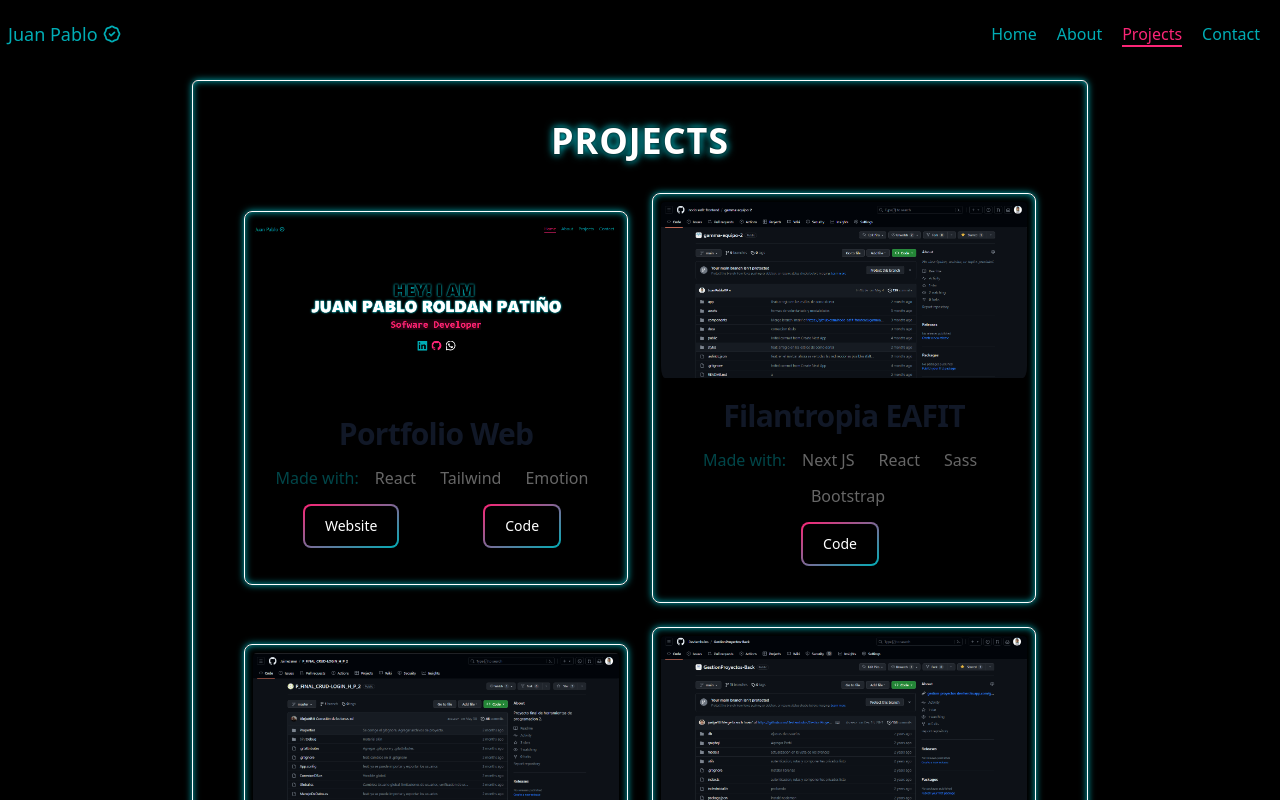
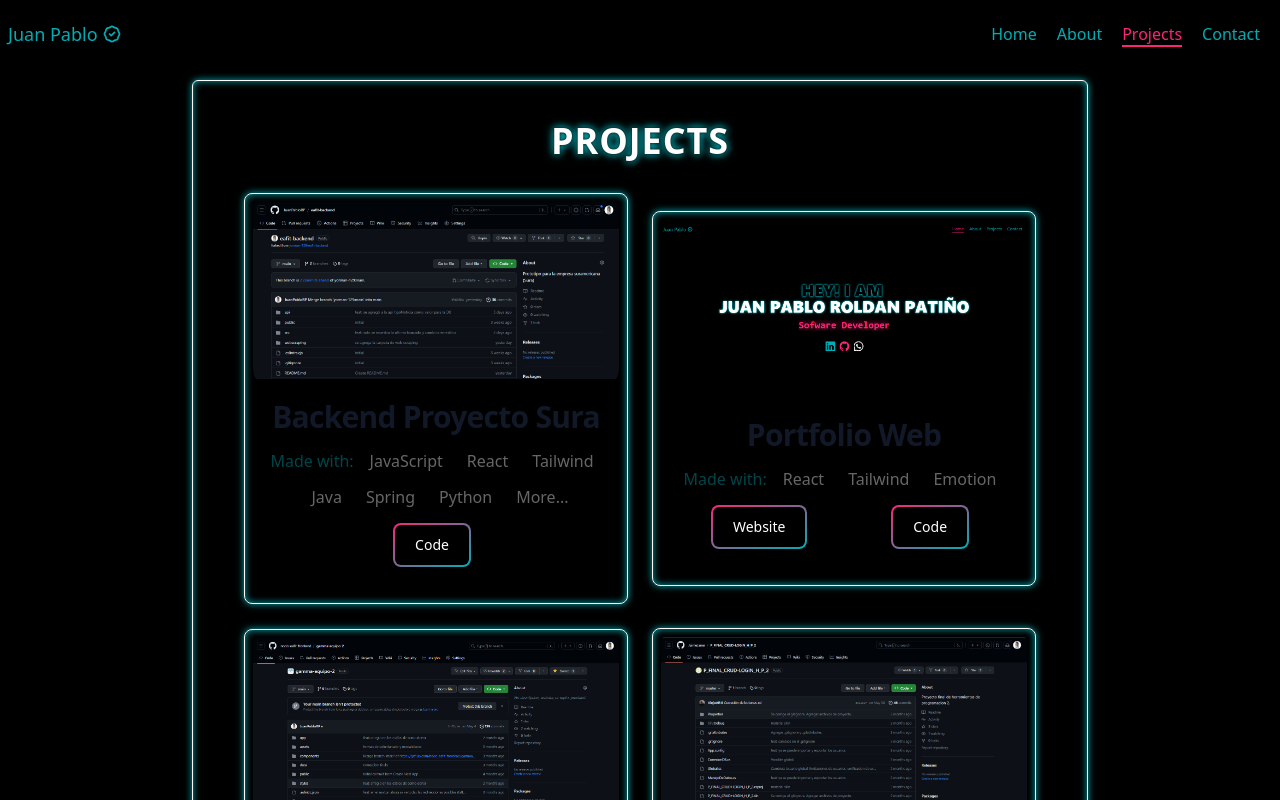
Before and after one commit to JuanPabloRP/portfolio_website, a React (Vite) app: page /projects in a window 1280 px wide. Shown: the top 800 px of the page. Built offline with nearby package versions, Linux system fonts and the light colour scheme.

Commit message:
feat: se agrego otro proyecto a la seccion de proyectos y cambio de color al HTML

```diff
--- a/index.html
+++ b/index.html
@@ -1,5 +1,5 @@
 <!DOCTYPE html>
-<html lang="en">
+<html lang="en" class="bg-black text-white">
 	<head>
 		<meta charset="UTF-8" />
 		<link rel="icon" type="image/png" href="./public/favicon.ico" />
--- a/src/data/projects.js
+++ b/src/data/projects.js
@@ -5,8 +5,30 @@ import imgCrudLogin from '../assets/img/imgCrudLogin.webp';
 import imgGestionProjectBack from '../assets/img/imgGestionProjectBack.webp';
 import imgGestionProyectos from '../assets/img/imgGestionProyectos.webp';
 import imgProjectCiclo3 from '../assets/img/imgProjectCiclo3.webp';
+import imgBackendEafitCode from '../assets/img/imgBackendEafitCode.webp';
 
 export const projects = [
+	{
+		id: nanoid(),
+		image: imgBackendEafitCode,
+		name: 'Backend Proyecto Sura',
+		tags: [
+			{ id: nanoid(), tag: 'JavaScript' },
+			{ id: nanoid(), tag: 'React' },
+			{ id: nanoid(), tag: 'Tailwind' },
+			{ id: nanoid(), tag: 'Java' },
+			{ id: nanoid(), tag: 'Spring' },
+			{ id: nanoid(), tag: 'Python' },
+			{ id: nanoid(), tag: 'More...' },
+		],
+		links: [
+			{
+				id: nanoid(),
+				name: 'Code',
+				link: 'https://github.com/JuanPabloRP/eafit-backend',
+			},
+		],
+	},
 	{
 		id: nanoid(),
 		image: imgProjectPortfolio,
```
Also changed, not shown: src/assets/img/imgBackendEafitCode.webp (added).
